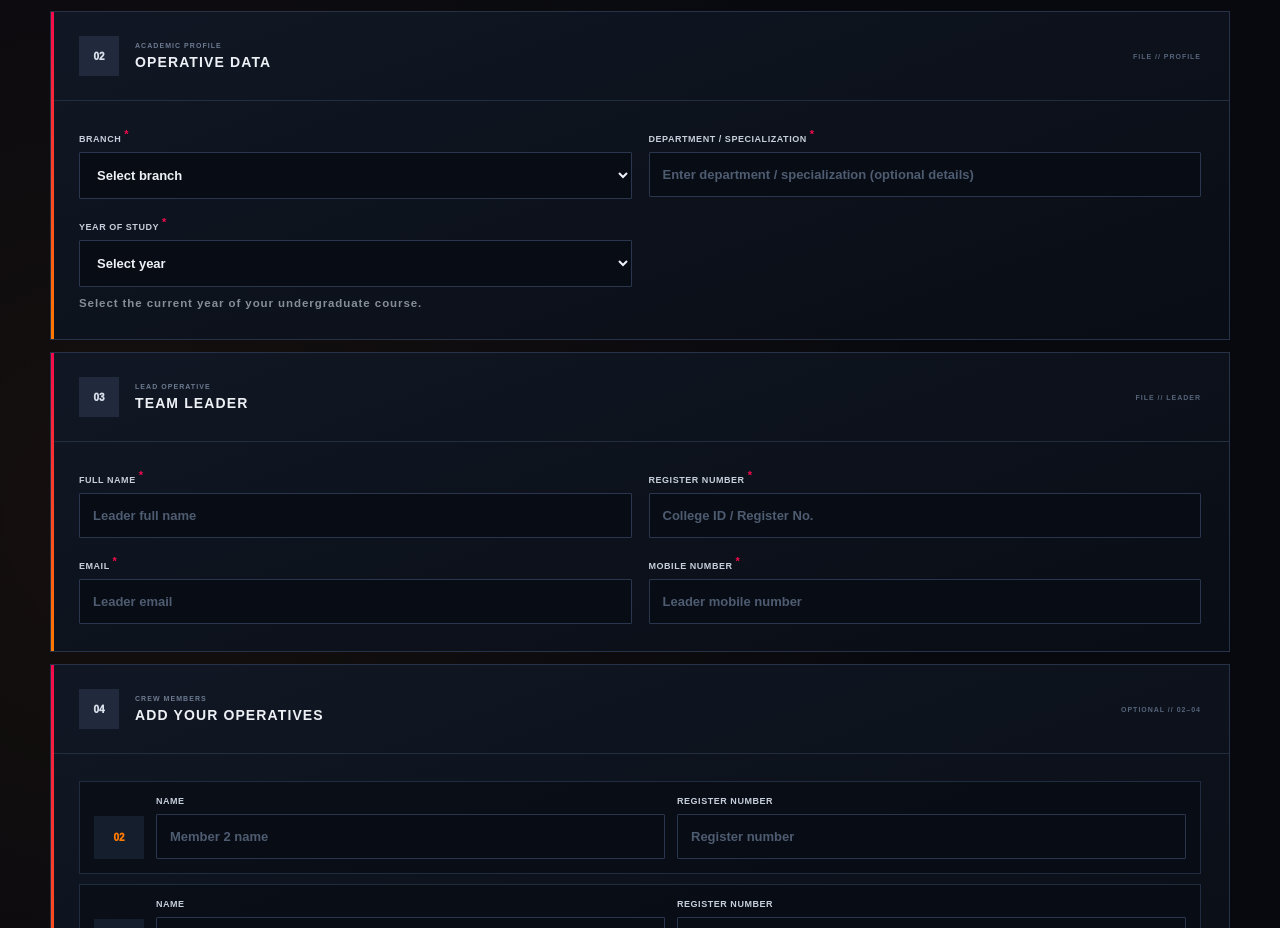
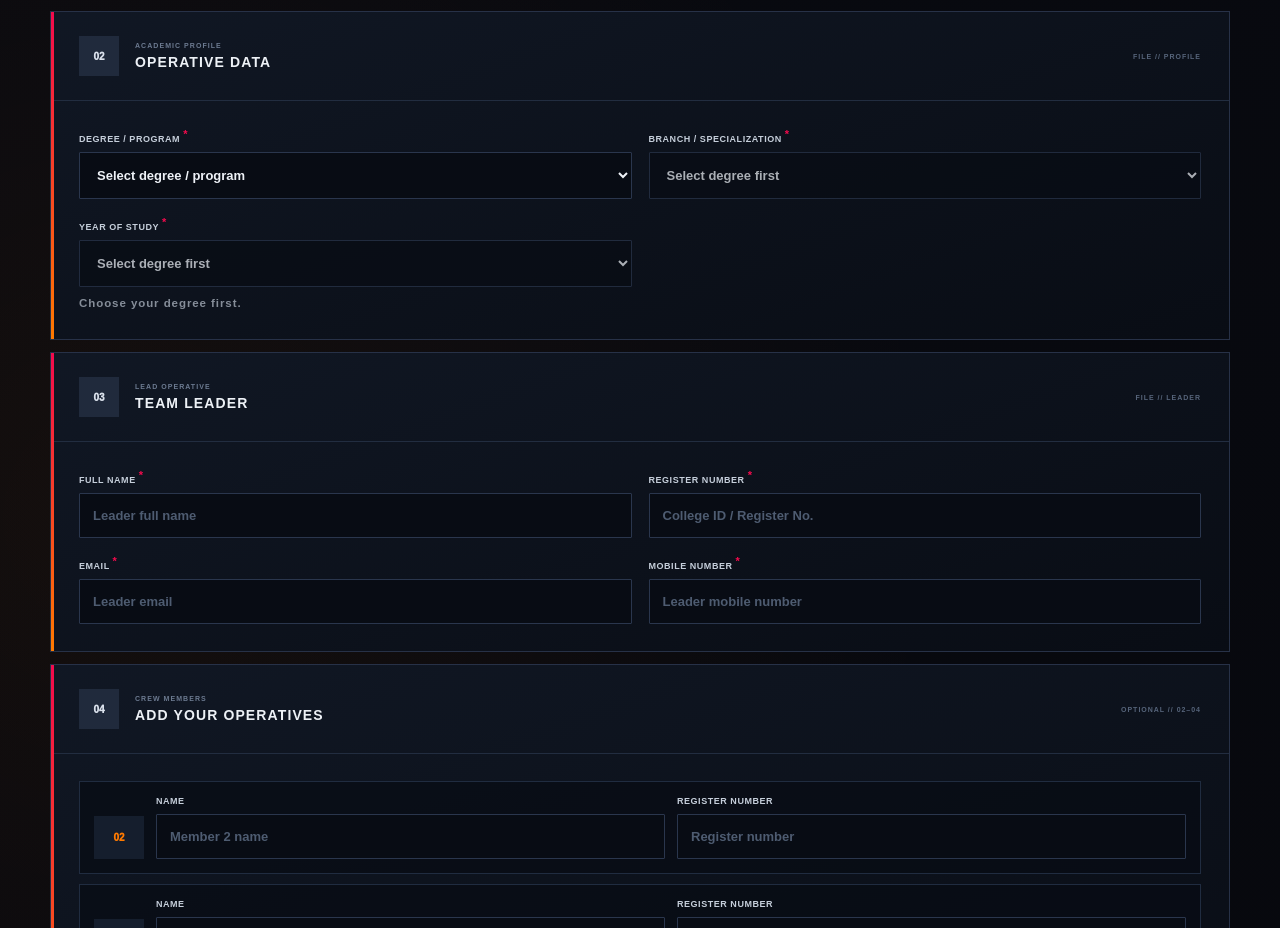
Before and after one commit to gokulnathkumaresan03-sudo/Kraven-s-Gate-Heist-Registration-Form, a website: page public/index.html in a window 1280 px wide. Shown: the part 1963-2891 px from the top of the page. Drawn offline with Linux system fonts and the light colour scheme.

Commit message:
Update index.html

```diff
--- a/public/index.html
+++ b/public/index.html
@@ -711,54 +711,42 @@
 
           <div class="fields two">
 
-
             <label>
               <span>
-                BRANCH <sup>*</sup>
+                DEGREE / PROGRAM <sup>*</sup>
               </span>
               <select
                 id="program"
                 name="program"
                 required
               >
-                <option value="">Select branch</option>
-                <option value="B.E." data-branch="ECE">Electronics & Communication Engineering (ECE)</option>
-                <option value="B.E." data-branch="EEE">Electrical & Electronics Engineering (EEE)</option>
-                <option value="B.E." data-branch="CSE">Computer Science & Engineering (CSE)</option>
-                <option value="B.Tech." data-branch="IT">Information Technology (IT)</option>
-                <option value="B.Tech." data-branch="AI&DS">Artificial Intelligence & Data Science (AI&DS)</option>
-                <option value="B.Tech." data-branch="AI&ML">Artificial Intelligence & Machine Learning (AI&ML)</option>
-                <option value="B.E." data-branch="MECH">Mechanical Engineering (MECH)</option>
-                <option value="B.E." data-branch="CIVIL">Civil Engineering (CIVIL)</option>
-                <option value="B.Sc." data-branch="BSC">Bachelor of Science (B.Sc.)</option>
-                <option value="BCA" data-branch="BCA">Bachelor of Computer Applications (BCA)</option>
-                <option value="MCA" data-branch="MCA">Master of Computer Applications (MCA)</option>
-                <option value="MBA" data-branch="MBA">Master of Business Administration (MBA)</option>
-                <option value="M.E." data-branch="ME">Master of Engineering (M.E.)</option>
-                <option value="M.Tech." data-branch="MTECH">Master of Technology (M.Tech.)</option>
-                <option value="M.Sc." data-branch="MSC">Master of Science (M.Sc.)</option>
-                <option value="Other" data-branch="OTHER">Other</option>
+                <option value="">Select degree / program</option>
+                <option value="B.E.">B.E.</option>
+                <option value="B.Tech.">B.Tech.</option>
+                <option value="B.Sc.">B.Sc.</option>
+                <option value="BCA">BCA</option>
+                <option value="MCA">MCA</option>
+                <option value="MBA">MBA</option>
+                <option value="M.E.">M.E.</option>
+                <option value="M.Tech.">M.Tech.</option>
+                <option value="M.Sc.">M.Sc.</option>
+                <option value="Other">Other</option>
               </select>
             </label>
 
-
             <label>
-
               <span>
-                DEPARTMENT / SPECIALIZATION <sup>*</sup>
+                BRANCH / SPECIALIZATION <sup>*</sup>
               </span>
-
-              <input
+              <select
                 id="department"
                 name="department"
-                type="text"
-                maxlength="100"
-                placeholder="Enter department / specialization (optional details)"
                 required
+                disabled
               >
-
+                <option value="">Select degree first</option>
+              </select>
             </label>
-
 
             <label>
               <span>
@@ -768,18 +756,11 @@
                 id="yearLevel"
                 name="yearLevel"
                 required
+                disabled
               >
-                <option value="">Select year</option>
-                <option value="1st Year">1st Year</option>
-                <option value="2nd Year">2nd Year</option>
-                <option value="3rd Year">3rd Year</option>
-                <option value="4th Year">4th Year</option>
-                <option value="Final Year">Final Year</option>
-                <option value="Postgraduate — 1st Year">Postgraduate — 1st Year</option>
-                <option value="Postgraduate — 2nd Year">Postgraduate — 2nd Year</option>
-                <option value="Other">Other</option>
+                <option value="">Select degree first</option>
               </select>
-              <small id="yearHint" class="field-hint">Choose the year appropriate to your course.</small>
+              <small id="yearHint" class="field-hint">Choose your degree first.</small>
             </label>
 
           </div>
@@ -1796,40 +1777,151 @@
     );
 
 
-    /* Course-aware academic-year helper */
-    const branchSelect = $('program');
+    /* =====================================================
+       DEGREE → BRANCH → YEAR SELECTION
+    ====================================================== */
+    const degreeSelect = $('program');
+    const branchSelect = $('department');
     const yearSelect = $('yearLevel');
     const yearHint = $('yearHint');
-    const allYearOptions = Array.from(yearSelect.options).map(option => ({value: option.value, text: option.text}));
-
-    function refreshYearOptions(){
-      const branch = branchSelect.selectedOptions[0]?.dataset.branch || branchSelect.value;
-      const postgraduate = ['MCA','MBA','ME','MTECH','MSC'].includes(branch);
-      const threeYear = ['BCA','BSC'].includes(branch);
-      const options = postgraduate
-        ? [
-            {value:'1st Year', text:'1st Year'},
-            {value:'2nd Year', text:'2nd Year'},
-            {value:'Other', text:'Other'}
-          ]
-        : threeYear
-          ? [
-              {value:'1st Year', text:'1st Year'},
-              {value:'2nd Year', text:'2nd Year'},
-              {value:'3rd Year', text:'3rd Year'},
-              {value:'Final Year', text:'Final Year'},
-              {value:'Other', text:'Other'}
-            ]
-          : allYearOptions.filter(o => !['Postgraduate — 1st Year','Postgraduate — 2nd Year'].includes(o.value));
-      const current = yearSelect.value;
-      yearSelect.innerHTML = '<option value="">Select year</option>' + options.map(o => `<option value="${o.value.replaceAll('"','&quot;')}">${o.text}</option>`).join('');
-      if(options.some(o => o.value === current)) yearSelect.value = current;
-      yearHint.textContent = postgraduate
-        ? 'Postgraduate courses such as MCA, MBA, M.E., M.Tech. and M.Sc. use 1st or 2nd year.'
-        : threeYear ? 'Select the current year of your 3-year course.' : 'Select the current year of your undergraduate course.';
+
+    const branchOptions = {
+      'B.E.': [
+        ['ECE', 'Electronics & Communication Engineering (ECE)'],
+        ['EEE', 'Electrical & Electronics Engineering (EEE)'],
+        ['CSE', 'Computer Science & Engineering (CSE)'],
+        ['MECH', 'Mechanical Engineering (MECH)'],
+        ['CIVIL', 'Civil Engineering (CIVIL)']
+      ],
+      'B.Tech.': [
+        ['IT', 'Information Technology (IT)'],
+        ['AI&DS', 'Artificial Intelligence & Data Science (AI&DS)'],
+        ['AI&ML', 'Artificial Intelligence & Machine Learning (AI&ML)'],
+        ['CSE', 'Computer Science & Engineering (CSE)'],
+        ['Other', 'Other B.Tech. Branch']
+      ],
+      'B.Sc.': [
+        ['B.Sc. Computer Science', 'Computer Science'],
+        ['B.Sc. Mathematics', 'Mathematics'],
+        ['B.Sc. Physics', 'Physics'],
+        ['B.Sc. Chemistry', 'Chemistry'],
+        ['B.Sc. Other', 'Other B.Sc. Specialization']
+      ],
+      'BCA': [
+        ['BCA', 'Computer Applications']
+      ],
+      'MCA': [
+        ['MCA', 'Computer Applications']
+      ],
+      'MBA': [
+        ['MBA', 'Business Administration'],
+        ['MBA - Finance', 'Finance'],
+        ['MBA - HR', 'Human Resources'],
+        ['MBA - Marketing', 'Marketing'],
+        ['MBA - Other', 'Other Specialization']
+      ],
+      'M.E.': [
+        ['M.E. ECE', 'Electronics & Communication Engineering'],
+        ['M.E. CSE', 'Computer Science & Engineering'],
+        ['M.E. VLSI', 'VLSI Design'],
+        ['M.E. Other', 'Other Specialization']
+      ],
+      'M.Tech.': [
+        ['M.Tech. VLSI', 'VLSI Design'],
+        ['M.Tech. CSE', 'Computer Science & Engineering'],
+        ['M.Tech. Other', 'Other Specialization']
+      ],
+      'M.Sc.': [
+        ['M.Sc. Computer Science', 'Computer Science'],
+        ['M.Sc. Mathematics', 'Mathematics'],
+        ['M.Sc. Physics', 'Physics'],
+        ['M.Sc. Other', 'Other Specialization']
+      ],
+      'Other': [
+        ['Other', 'Other / Specify in branch or specialization']
+      ]
+    };
+
+    function setOptions(select, placeholder, options) {
+      select.innerHTML = '';
+      const first = document.createElement('option');
+      first.value = '';
+      first.textContent = placeholder;
+      select.appendChild(first);
+      options.forEach(([value, text]) => {
+        const option = document.createElement('option');
+        option.value = value;
+        option.textContent = text;
+        select.appendChild(option);
+      });
     }
-    branchSelect.addEventListener('change', refreshYearOptions);
-    refreshYearOptions();
+
+    function refreshAcademicFields() {
+      const degree = degreeSelect.value;
+      const currentBranch = branchSelect.value;
+
+      if (!degree) {
+        setOptions(branchSelect, 'Select degree first', []);
+        branchSelect.disabled = true;
+        setOptions(yearSelect, 'Select degree first', []);
+        yearSelect.disabled = true;
+        yearHint.textContent = 'Choose your degree first.';
+        return;
+      }
+
+      setOptions(branchSelect, 'Select branch / specialization', branchOptions[degree] || [['Other', 'Other / Specify']]);
+      branchSelect.disabled = false;
+      if ([...branchSelect.options].some(o => o.value === currentBranch)) {
+        branchSelect.value = currentBranch;
+      }
+
+      const postgraduate = ['MCA', 'MBA', 'M.E.', 'M.Tech.', 'M.Sc.'].includes(degree);
+      const threeYear = ['BCA', 'B.Sc.'].includes(degree);
+      let years;
+
+      if (postgraduate) {
+        years = [
+          ['1st Year', '1st Year'],
+          ['2nd Year', '2nd Year'],
+          ['Other', 'Other']
+        ];
+        yearHint.textContent = 'Select the current year of your postgraduate course.';
+      } else if (threeYear) {
+        years = [
+          ['1st Year', '1st Year'],
+          ['2nd Year', '2nd Year'],
+          ['3rd Year', '3rd Year'],
+          ['Final Year', 'Final Year'],
+          ['Other', 'Other']
+        ];
+        yearHint.textContent = 'Select the current year of your 3-year course.';
+      } else {
+        years = [
+          ['1st Year', '1st Year'],
+          ['2nd Year', '2nd Year'],
+          ['3rd Year', '3rd Year'],
+          ['4th Year', '4th Year'],
+          ['Final Year', 'Final Year'],
+          ['Other', 'Other']
+        ];
+        yearHint.textContent = 'Select the current year of your undergraduate course.';
+      }
+
+      const currentYear = yearSelect.value;
+      setOptions(yearSelect, 'Select year', years);
+      yearSelect.disabled = false;
+      if ([...yearSelect.options].some(o => o.value === currentYear)) {
+        yearSelect.value = currentYear;
+      }
+    }
+
+    degreeSelect.addEventListener('change', () => {
+      branchSelect.value = '';
+      yearSelect.value = '';
+      refreshAcademicFields();
+    });
+
+    refreshAcademicFields();
 
     $('closeSuccess').addEventListener('click', () => {
       $('successOverlay').classList.remove('open');
```
